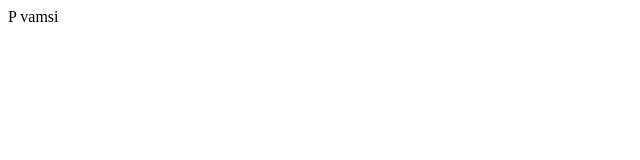
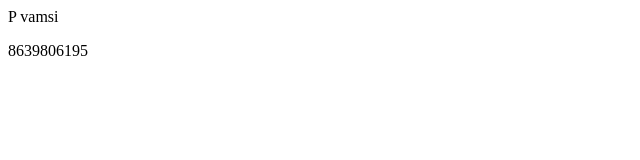
Before and after one commit to Vamsi-123-1/30-7-25, a plain HTML site: page index.html in a window 1280 px wide. Shown: the whole page, without its empty margins (0-640 px from the left). Drawn offline with Linux system fonts and the light colour scheme.

Commit message:
Index file  updated

```diff
--- a/index.html
+++ b/index.html
@@ -1 +1,2 @@
 <p> P vamsi</p>
+<p>8639806195</p>
```
